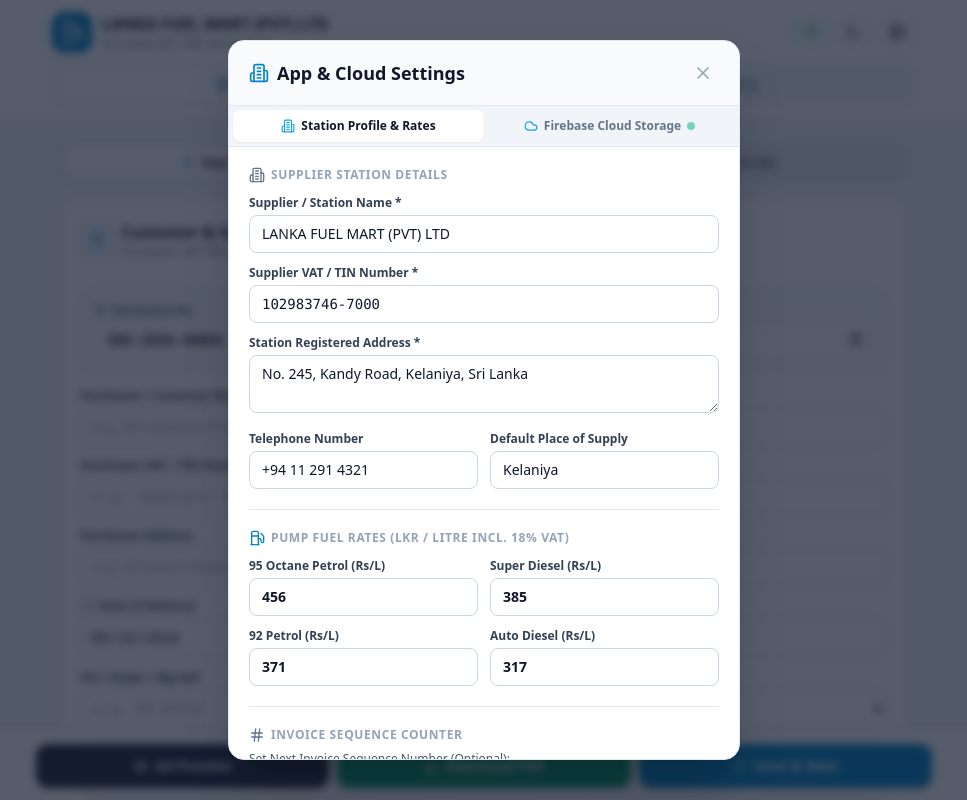
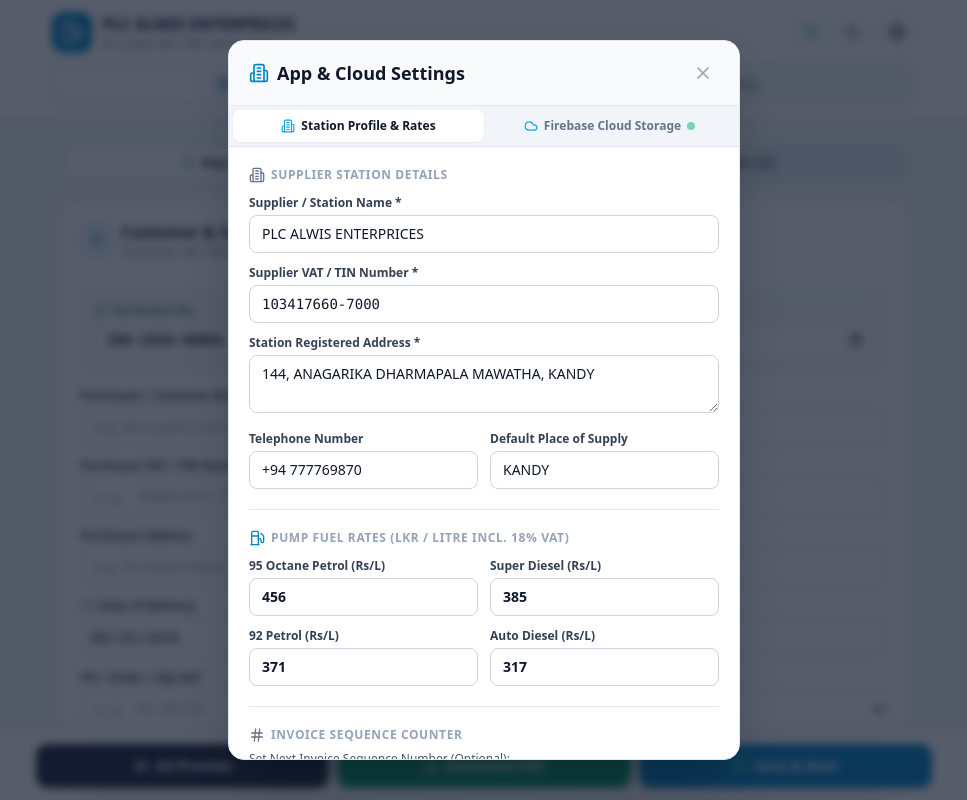
Before and after one commit to Shan-D/TAX-generator, a React (Vite) app: page / in a window 1280 px wide. Both pictures are taken after a click on the button 1053 px from the left and 32 px from the top of the page. Shown: the top 800 px of the page, without its empty margins (156-1123 px from the left). Built offline with nearby package versions, Linux system fonts and the light colour scheme; no server answers; the database is empty.

Commit message:
Set default station details to PLC ALWIS ENTERPRICES and KANDY location

```diff
--- a/src/components/InvoiceForm.tsx
+++ b/src/components/InvoiceForm.tsx
@@ -159,7 +159,7 @@
               </label>
               <input
                 type="text"
-                placeholder="e.g. 50 Station Road, Colombo 03"
+                placeholder="e.g. 50 Station Road, Kandy"
                 value={invoiceData.purchaserAddress}
                 onChange={(e) => onChangeField('purchaserAddress', e.target.value)}
                 className="w-full px-3 py-2 text-sm bg-white dark:bg-slate-900 text-slate-900 dark:text-white border border-slate-300 dark:border-slate-700 rounded-lg focus:ring-2 focus:ring-brand-500"
@@ -185,7 +185,7 @@
                 </label>
                 <input
                   type="text"
-                  placeholder="e.g. Kelaniya"
+                  placeholder="KANDY"
                   value={invoiceData.placeOfSupply}
                   onChange={(e) => onChangeField('placeOfSupply', e.target.value)}
                   className="w-full px-3 py-2 text-sm bg-white dark:bg-slate-900 text-slate-900 dark:text-white border border-slate-300 dark:border-slate-700 rounded-lg focus:ring-2 focus:ring-brand-500"
--- a/src/components/SettingsModal.tsx
+++ b/src/components/SettingsModal.tsx
@@ -124,7 +124,7 @@
                       required
                       value={profile.supplierName}
                       onChange={(e) => setProfile({ ...profile, supplierName: e.target.value })}
-                      placeholder="e.g. LANKA FUEL MART (PVT) LTD"
+                      placeholder="PLC ALWIS ENTERPRICES"
                       className="w-full px-3 py-2 text-sm bg-white dark:bg-slate-900 text-slate-900 dark:text-white border border-slate-300 dark:border-slate-700 rounded-lg focus:ring-2 focus:ring-brand-500"
                     />
                   </div>
@@ -138,7 +138,7 @@
                       required
                       value={profile.supplierTin}
                       onChange={(e) => setProfile({ ...profile, supplierTin: e.target.value })}
-                      placeholder="e.g. 102983746-7000"
+                      placeholder="103417660-7000"
                       className="w-full px-3 py-2 text-sm font-mono bg-white dark:bg-slate-900 text-slate-900 dark:text-white border border-slate-300 dark:border-slate-700 rounded-lg focus:ring-2 focus:ring-brand-500"
                     />
                   </div>
@@ -152,7 +152,7 @@
                       rows={2}
                       value={profile.supplierAddress}
                       onChange={(e) => setProfile({ ...profile, supplierAddress: e.target.value })}
-                      placeholder="e.g. No. 245, Kandy Road, Kelaniya"
+                      placeholder="144, ANAGARIKA DHARMAPALA MAWATHA, KANDY"
                       className="w-full px-3 py-2 text-sm bg-white dark:bg-slate-900 text-slate-900 dark:text-white border border-slate-300 dark:border-slate-700 rounded-lg focus:ring-2 focus:ring-brand-500"
                     />
                   </div>
@@ -166,7 +166,7 @@
                         type="text"
                         value={profile.supplierPhone}
                         onChange={(e) => setProfile({ ...profile, supplierPhone: e.target.value })}
-                        placeholder="+94 11 291 4321"
+                        placeholder="+94 777769870"
                         className="w-full px-3 py-2 text-sm bg-white dark:bg-slate-900 text-slate-900 dark:text-white border border-slate-300 dark:border-slate-700 rounded-lg focus:ring-2 focus:ring-brand-500"
                       />
                     </div>
@@ -179,7 +179,7 @@
                         type="text"
                         value={profile.defaultPlaceOfSupply}
                         onChange={(e) => setProfile({ ...profile, defaultPlaceOfSupply: e.target.value })}
-                        placeholder="e.g. Kelaniya"
+                        placeholder="KANDY"
                         className="w-full px-3 py-2 text-sm bg-white dark:bg-slate-900 text-slate-900 dark:text-white border border-slate-300 dark:border-slate-700 rounded-lg focus:ring-2 focus:ring-brand-500"
                       />
                     </div>
--- a/src/utils/storage.ts
+++ b/src/utils/storage.ts
@@ -9,11 +9,11 @@
 };
 
 export const DEFAULT_STATION_PROFILE: StationProfile = {
-  supplierName: 'LANKA FUEL MART (PVT) LTD',
-  supplierTin: '102983746-7000',
-  supplierAddress: 'No. 245, Kandy Road, Kelaniya, Sri Lanka',
-  supplierPhone: '+94 11 291 4321',
-  defaultPlaceOfSupply: 'Kelaniya'
+  supplierName: 'PLC ALWIS ENTERPRICES',
+  supplierTin: '103417660-7000',
+  supplierAddress: '144, ANAGARIKA DHARMAPALA MAWATHA, KANDY',
+  supplierPhone: '+94 777769870',
+  defaultPlaceOfSupply: 'KANDY'
 };
 
 export const DEFAULT_FUEL_RATES: FuelRates = {
```
